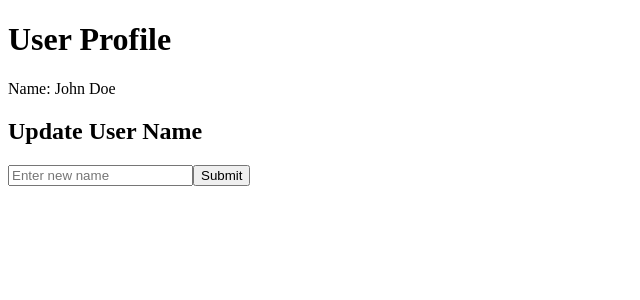
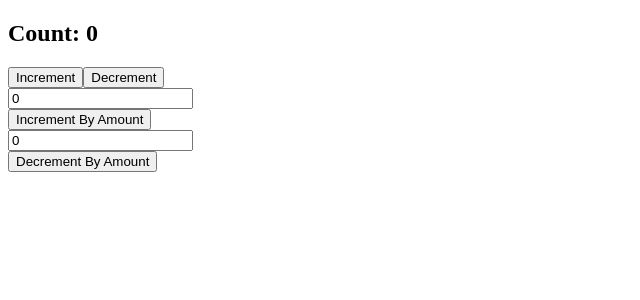
Before and after one commit to Jafar-X/react-50-hrs, a React (Vite) app: page / in a window 1280 px wide. Shown: the top 300 px of the page, without its empty margins (0-640 px from the left). Built offline with nearby package versions, Linux system fonts and the light colour scheme.

Commit message:
add useReducer() hook exercise

```diff
--- a/src/App.jsx
+++ b/src/App.jsx
@@ -2,17 +2,10 @@
 import UserProfile from './components/UserProfile';
 import { UserProvider } from './components/UserContext';
 import UpdateUser from './components/UpdateUser';
+import CounterWithReducer from './components/CounterWithReducer';
 function App() {
   const [count, setCount] = useState(0);
-  return (
-    <UserProvider>
-      {/* <BasicEffect /> */}
-      {/* <CounterEffect /> */}
-      {/* <FetchDataEffect /> */}
-      <UserProfile />
-      <UpdateUser />
-    </UserProvider>
-  );
+  return <CounterWithReducer />;
 }
 
 export default App;
--- /dev/null
+++ b/src/components/CounterWithReducer.jsx
@@ -0,0 +1,40 @@
+import React, { useReducer, useState } from 'react';
+import { initialState } from './counterReducer';
+import { countReducer } from './counterReducer';
+const CounterWithReducer = () => {
+  const [inputValue, setInputValue] = useState(0);
+  const [state, dispatch] = useReducer(countReducer, initialState);
+  const handleIncrementByAmount = () => {
+    dispatch({ type: 'incrementByAmount', payload: Number(inputValue) });
+    setInputValue(0);
+  };
+  const handleDecrementByAmount = () => {
+    dispatch({ type: 'decrementByAmount', payload: Number(inputValue) });
+    setInputValue(0);
+  };
+  return (
+    <div>
+      <h2>Count: {state.count}</h2>
+      <button onClick={() => dispatch({ type: 'increment' })}>Increment</button>
+      <button onClick={() => dispatch({ type: 'decrement' })}>Decrement</button>
+      <div>
+        <input
+          type="number"
+          value={inputValue}
+          onChange={(e) => setInputValue(e.target.value)}
+        />
+      </div>
+      <button onClick={handleIncrementByAmount}>Increment By Amount</button>
+      <div>
+        <input
+          type="number"
+          value={inputValue}
+          onChange={(e) => setInputValue(e.target.value)}
+        />
+      </div>
+      <button onClick={handleDecrementByAmount}>Decrement By Amount</button>
+    </div>
+  );
+};
+
+export default CounterWithReducer;
--- /dev/null
+++ b/src/components/counterReducer.js
@@ -0,0 +1,18 @@
+const initialState = { count: 0 };
+
+const countReducer = (state, action) => {
+  switch (action.type) {
+    case 'increment':
+      return { ...state, count: state.count + 1 };
+    case 'decrement':
+      return { ...state, count: state.count - 1 };
+    case 'incrementByAmount':
+      return { ...state, count: state.count + action.payload };
+    case 'decrementByAmount':
+      return { ...state, count: state.count - action.payload };
+    default:
+      return state;
+  }
+};
+
+export { initialState, countReducer };
```
